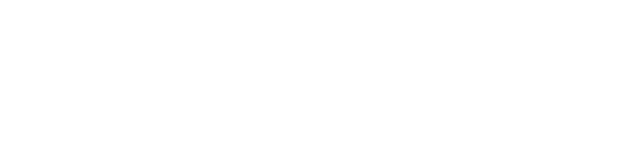
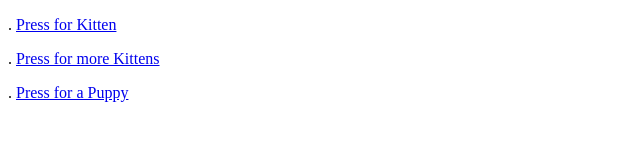
Before and after one commit to user202104/JS_2022_KURSAI, a plain HTML site: page 14_07/index.html in a window 1280 px wide. Shown: the whole page, without its empty margins (0-640 px from the left). Drawn offline with Linux system fonts and the light colour scheme.

Commit message:
changed by austeja

```diff
--- a/14_07/index.html
+++ b/14_07/index.html
@@ -4,8 +4,17 @@
 <head>
 
 </head>
+
 <body>
-
+    <p>.
+        <a href="images/Kitten.jpg">Press for Kitten</a>
+    </p>
+    <p>.
+        <a href="images/Kittens.jpg">Press for more Kittens</a>
+    </p>
+    <p>.
+        <a href="images/Puppy.jpg">Press for a Puppy</a>
+    </p>
 </body>
 
 </html>
```
